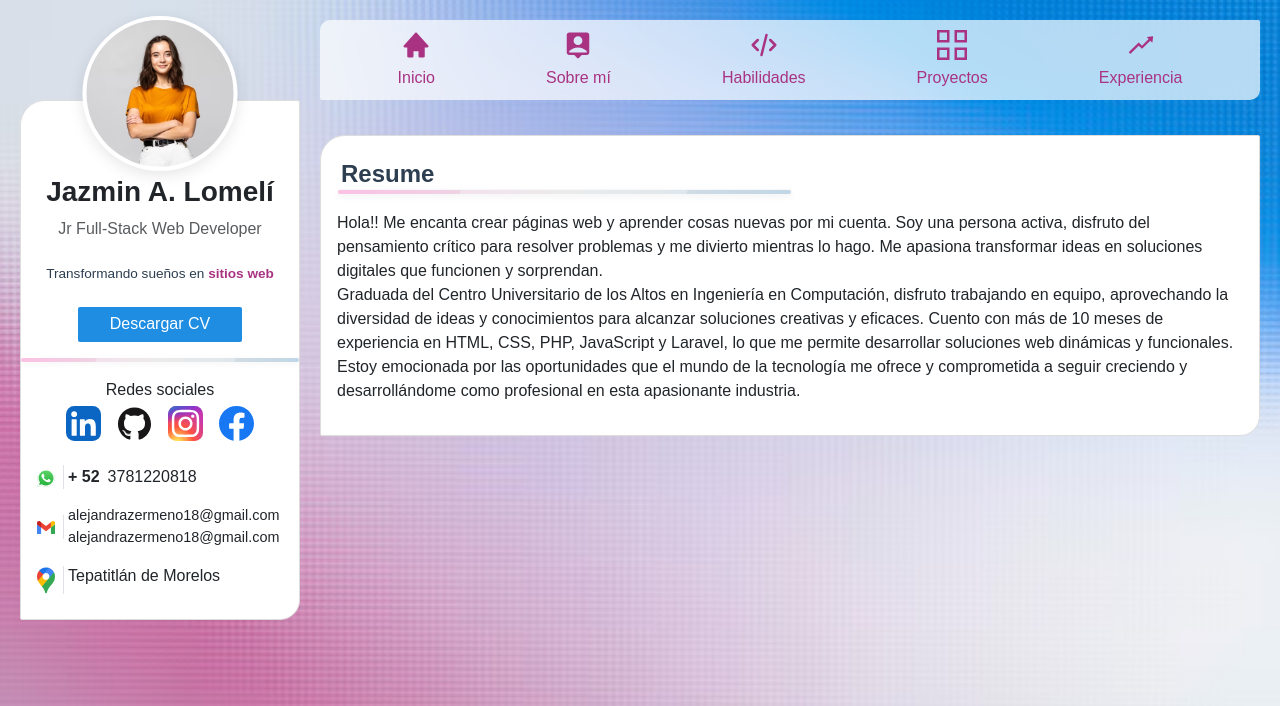
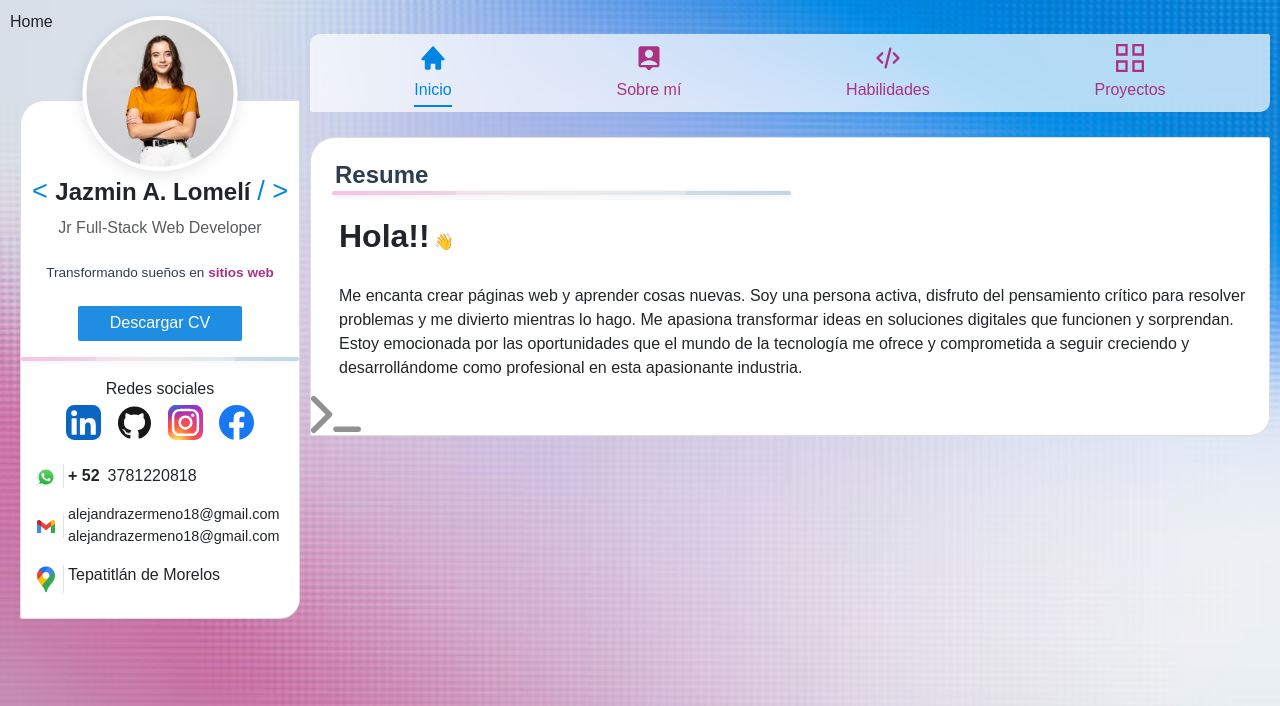
Before and after one commit to jazminAlejandraLomeli/Portafolio, a PHP site: page /Portafolio/ in a window 1280 px wide. Shown: the top 706 px of the page. Run offline with PHP 8.4, Linux system fonts and the light colour scheme.

Commit message:
Plantilla de Experiencia y Proyectos

```diff
--- /dev/null
+++ b/Assets/Config/Get-url.php
@@ -0,0 +1,15 @@
+  <?php
+    function getURL()
+    {
+        $currentPath = trim($_SERVER['REQUEST_URI'], '/');
+        $segments = explode('/', $currentPath);
+        $currentPage = end($segments);
+
+        // Si solo es "Portafolio", asumimos que es Home
+        if ($currentPage === "Portafolio" || $currentPage === "") {
+            $currentPage = "Home";
+        }
+
+        return $currentPage;
+    }
+    ?>
--- a/Assets/Css/Cards.css
+++ b/Assets/Css/Cards.css
@@ -14,5 +14,5 @@
   padding: 10px;
   margin-bottom: 20px;
     /* box-shadow: 0 4px 15px rgba(0, 0, 0, 0.1); */
-
+padding: 15px 20px 15px 20px ;
 }
--- a/Assets/Css/Main.css
+++ b/Assets/Css/Main.css
@@ -7,10 +7,11 @@
 
 body {
   margin: 10px;
-  padding: 10px;
+  /* padding: 10px; */
 }
 
 .layout {
+  margin-top: 0;
   display: flex;
 }
 
@@ -28,11 +29,12 @@ body {
 /* Contenido en escritorio */
 .contenido {
   flex: 1;
-  margin-left: 300px; /* deja espacio al sidebar */
-  padding: 10px;
+  margin-left: 300px;
+  /* padding: 10px; */
 }
+
 .main-cont {
-  margin-top: 35px;
+  margin-top: 25px;
 }
 
 /* 📱 En móviles el sidebar pasa arriba y el contenido abajo */
@@ -97,6 +99,11 @@ body {
   /* font-family: "Muli", sans-serif; */
 }
 
+.title span{
+  font-size: 1.7rem;
+  color: var(--color-blue-2);
+   font-weight: 400;
+}
 
 @media screen and (min-width: 769px) and (max-width: 841px) {
   .border-end > svg {
@@ -137,3 +144,18 @@ body {
     text-align: justify;
   }
 }
+
+
+
+
+
+
+
+.intro::first-letter {
+  font-size: 2.5em;      /* Más grande */
+  font-weight: bold;     /* Negrita */
+  color: var(--color-blue-2);        /* Color distinto */
+  float: left;           /* Que se alinee tipo "drop cap" */
+  margin-right: 5px;     /* Espacio con el texto */
+  line-height: 1;        /* Ajusta la altura */
+}
--- a/Assets/Css/Navigation.css
+++ b/Assets/Css/Navigation.css
@@ -18,6 +18,16 @@
   align-items: center;
   gap: 6px; /* espacio entre icono y texto */
   transition: color 0.3s ease;
+}
+
+/* Opcion del meni activa*/
+.menu a.active svg,
+.menu a.active span {
+  color: var(--color-blue-2);
+}
+/* Mostrar línea también cuando está activo */
+.menu a.active::after {
+  width: 100%;
 }
 
 /* Animación con subrayado elegante */
@@ -50,21 +60,18 @@
 }
 
 @media (max-width: 575.98px) {
-   .menu a span {
+  .menu a span {
     display: none; /* oculta el texto */
     margin-bottom: 5px;
   }
 
-  .menu{
+  .menu {
     padding: 10px 0;
   }
 
-
   .menu a::after {
-
-  bottom: -10px;
-
-}
+    bottom: -10px;
+  }
   /* .menu a svg {
     width: 40px !important;
     height: 40px !important;
--- a/Assets/Css/Personal-Data.css
+++ b/Assets/Css/Personal-Data.css
@@ -67,13 +67,13 @@ a.maps {
   display: inline-block;
 }
 
-.modern-title h1 span {
+.modern-title h1 .animation {
   /* color: #16a085; */
   color: var(--color-Pink);
   position: relative;
 }
 
-.modern-title h1 span::after {
+.modern-title h1 .animation::after {
   content: "";
   position: absolute;
   width: 100%;
@@ -87,7 +87,7 @@ a.maps {
   transition: transform 0.5s ease-in-out;
 }
 
-.modern-title h1 span:hover::after {
+.modern-title h1 .animation:hover::after {
   transform: scaleX(1);
 }
 
--- a/Views/Helpers/scripts.php
+++ b/Views/Helpers/scripts.php
@@ -4,3 +4,12 @@
 <link rel="stylesheet" href="/Portafolio/Assets/Css/Main.css" />
 <link rel="stylesheet" href="/Portafolio/Assets/Css/Normalice.css" />
 <link rel="stylesheet" href="/Portafolio/Assets/Css/Root.css" />
+
+<?php
+require_once("../Assets/Config/Get-url.php");
+?>
+
+<?php
+$currentPage = getURL();
+echo $currentPage
+?>
--- a/Views/Home.php
+++ b/Views/Home.php
@@ -5,63 +5,78 @@
     <meta charset="UTF-8">
     <meta name="viewport" content="width=device-width, initial-scale=1.0">
     <!-- Styles  -->
-
     <?php
-    require_once("Views/Helpers/scripts.php")
+    require("./Helpers/scripts.php")
     ?>
-
-    <title>Document</title>
-
-
-
-
+    <title>Home</title>
 </head>
 
 <body>
+
+
 
     <div class="layout">
         <!-- Contenedor de datos personales  -->
         <aside class="sidebar">
             <?php
-            require_once("Views/Layouts/Personal-data.php")
+            require_once("./Layouts/Personal-data.php")
             ?>
-
         </aside>
 
         <main class="contenido">
             <!-- Navegacion de la pagina  -->
             <?php
-            require_once("Views/Layouts/Navigation.php")
+            require_once("./Layouts/Navigation.php")
             ?>
 
 
             <!-- Contenido de la vista -->
-            <div class="card_style p-3 main-cont ">
+            <div class="card_style  main-cont  position-relative">
 
                 <div class=" p-0 m-0">
-
                     <div class="modern-title mb-0 mt-2 px-0 ps-1 text-start">
                         <h1 class="fw-bolder title m-0"> Resume</h1>
                     </div>
+                    <hr class="hr-chingon w-50 border">
+                </div>
 
-                    <hr class="hr-chingon w-50 border">
+                <div class="col-12 mx-2">
+
+                    <p class="sm-text-justify">
+                        <b class="fs-2">Hola!!</b> 👋
+                        <br>
+                        <br>
+                        Me encanta crear páginas web y aprender cosas nuevas.
+                        Soy una persona activa, disfruto del pensamiento crítico para resolver problemas y me divierto mientras lo hago.
+                        Me apasiona transformar ideas en soluciones digitales que funcionen y sorprendan.
+
+                        <br>
+
+                        Estoy emocionada por las oportunidades que el mundo de la tecnología me ofrece y comprometida a seguir creciendo y desarrollándome como profesional en esta apasionante industria.
+                    </p>
+
+
+
+
+
+                    <br>
 
                 </div>
-                <div class="col-12">
+                <div class="position-absolute bottom-0 start-0 opacity-50 ">
 
-                    <p class="sm-text-justify">
-                        Hola!! Me encanta crear páginas web y aprender cosas nuevas por mi cuenta. Soy una persona activa, disfruto del pensamiento crítico para resolver problemas y me divierto mientras lo hago. Me apasiona transformar ideas en soluciones digitales que funcionen y sorprendan.
-                        <br>
-                        Graduada del Centro Universitario de los Altos en Ingeniería en Computación, disfruto trabajando en equipo, aprovechando la diversidad de ideas y conocimientos para alcanzar soluciones creativas y eficaces. Cuento con más de 10 meses de experiencia en HTML, CSS, PHP, JavaScript y Laravel, lo que me permite desarrollar soluciones web dinámicas y funcionales. Estoy emocionada por las oportunidades que el mundo de la tecnología me ofrece y comprometida a seguir creciendo y desarrollándome como profesional en esta apasionante industria.
-                    </p>
+                    <svg xmlns="http://www.w3.org/2000/svg"
+                        width="50" height="38.888888888888886" viewBox="0 0 18 14">
+                        <path fill="currentColor" d="m5.243 6.657l-4.95-4.95A1 1 0 1 1 1.707.293L7.364 5.95a1 1 0 0 1 0 1.414l-5.657 5.657a1 1 0 1 1-1.414-1.414zM9 11h8a1 1 0 0 1 0 2H9a1 1 0 0 1 0-2" />
+                    </svg>
                 </div>
+            </div>
+
+            <!-- Fin de contenido de la vista -->
 
 
-            </div>
 
         </main>
     </div>
-
 </body>
 
 </html>
--- a/Views/Layouts/Navigation.php
+++ b/Views/Layouts/Navigation.php
@@ -1,8 +1,8 @@
  <div class="navigation m-2 m-sm-0 px-3">
      <ul class="mx-2 list-unstyled d-flex justify-content-around align-items-between gap-1 mb-0">
          <li class="menu ">
-             <a href="/Portafolio" class="text-decoration-none d-flex flex-column align-items-center ">
-                 <svg xmlns="http://www.w3.org/2000/svg" width="30" height="30" viewBox="0 0 24 24">
+             <a href="/Portafolio" class="text-decoration-none d-flex flex-column align-items-center <?php echo ($currentPage == 'Home') ? 'active' : ''; ?>">
+                 <svg xmlns=" http://www.w3.org/2000/svg" width="28" height="28" viewBox="0 0 24 24">
                      <path fill="currentColor" d="m21.743 12.331l-9-10c-.379-.422-1.107-.422-1.486 0l-9 10a1 1 0 0 0-.17 1.076c.16.361.518.593.913.593h2v7a1 1 0 0 0 1 1h3a1 1 0 0 0 1-1v-4h4v4a1 1 0 0 0 1 1h3a1 1 0 0 0 1-1v-7h2a.998.998 0 0 0 .743-1.669" />
                  </svg>
                  <span>Inicio</span>
@@ -10,9 +10,9 @@
 
          </li>
          <li class="menu">
-             <a href="/About" class="text-decoration-none d-flex flex-column align-items-center">
+             <a href="/Portafolio/About" class="text-decoration-none d-flex flex-column align-items-center <?php echo ($currentPage == 'About') ? 'active' : ''; ?>">
 
-                 <svg xmlns="http://www.w3.org/2000/svg" width="30" height="30" viewBox="0 0 24 24">
+                 <svg xmlns="http://www.w3.org/2000/svg" width="28" height="28" viewBox="0 0 24 24">
                      <path fill="currentColor" d="M9 20H5q-.825 0-1.412-.587T3 18V4q0-.825.588-1.412T5 2h14q.825 0 1.413.588T21 4v14q0 .825-.587 1.413T19 20h-4l-2.3 2.3q-.15.15-.325.213t-.375.062t-.375-.062t-.325-.213zm3-8q1.45 0 2.475-1.025T15.5 8.5t-1.025-2.475T12 5T9.525 6.025T8.5 8.5t1.025 2.475T12 12m-7 6h14v-1.15q-1.35-1.325-3.137-2.087T12 14t-3.863.763T5 16.85z" />
                  </svg>
                  <span>Sobre mí</span>
@@ -20,26 +20,29 @@
          </li>
          <li class="menu">
              <a href="#about" class="text-decoration-none d-flex flex-column align-items-center">
-                 <svg xmlns="http://www.w3.org/2000/svg" width="30" height="30" viewBox="0 0 24 24">
+                 <svg xmlns="http://www.w3.org/2000/svg" width="28" height="28" viewBox="0 0 24 24">
                      <path fill="none" stroke="currentColor" stroke-linecap="round" stroke-linejoin="round" stroke-width="2" d="m7 8l-4 4l4 4m10-8l4 4l-4 4M14 4l-4 16" />
                  </svg>
                  <span>Habilidades</span></a>
          </li>
+         <!-- <li class="menu">
+
+             <a href="/Portafolio/Experience" class="text-decoration-none d-flex flex-column align-items-center <?php echo ($currentPage == 'Experience') ? 'active' : ''; ?>">
+
+                 <svg xmlns="http://www.w3.org/2000/svg" width="28" height="28" viewBox="0 0 1024 1024">
+                     <path fill="currentColor" d="m917 211.1l-199.2 24c-6.6.8-9.4 8.9-4.7 13.6l59.3 59.3l-226 226l-101.8-101.7c-6.3-6.3-16.4-6.2-22.6 0L100.3 754.1a8.03 8.03 0 0 0 0 11.3l45 45.2c3.1 3.1 8.2 3.1 11.3 0L433.3 534L535 635.7c6.3 6.2 16.4 6.2 22.6 0L829 364.5l59.3 59.3a8.01 8.01 0 0 0 13.6-4.7l24-199.2c.7-5.1-3.7-9.5-8.9-8.8" />
+                 </svg>
+                 <span>Experiencia</span></a>
+         </li> -->
          <li class="menu">
-             <a href="#about" class="text-decoration-none d-flex flex-column align-items-center">
-                 <svg xmlns="http://www.w3.org/2000/svg" width="30" height="30" viewBox="0 0 24 24">
+             <a href="/Portafolio/Experience" class="text-decoration-none d-flex flex-column align-items-center <?php echo ($currentPage == 'Experience') ? 'active' : ''; ?>">
+
+                 <svg xmlns="http://www.w3.org/2000/svg" width="28" height="28" viewBox="0 0 24 24">
                      <path fill="none" stroke="currentColor" stroke-width="2" d="M9 15v8H1v-8zm14 0v8h-8v-8zM9 1v8H1V1zm14 0v8h-8V1z" />
                  </svg>
                  <span>Proyectos</span></a>
          </li>
-         <li class="menu">
 
-             <a href="#about" class="text-decoration-none d-flex flex-column align-items-center">
-                 <svg xmlns="http://www.w3.org/2000/svg" width="30" height="30" viewBox="0 0 1024 1024">
-                     <path fill="currentColor" d="m917 211.1l-199.2 24c-6.6.8-9.4 8.9-4.7 13.6l59.3 59.3l-226 226l-101.8-101.7c-6.3-6.3-16.4-6.2-22.6 0L100.3 754.1a8.03 8.03 0 0 0 0 11.3l45 45.2c3.1 3.1 8.2 3.1 11.3 0L433.3 534L535 635.7c6.3 6.2 16.4 6.2 22.6 0L829 364.5l59.3 59.3a8.01 8.01 0 0 0 13.6-4.7l24-199.2c.7-5.1-3.7-9.5-8.9-8.8" />
-                 </svg>
-                 <span>Experiencia</span></a>
-         </li>
 
      </ul>
  </div>
--- a/Views/Layouts/Personal-data.php
+++ b/Views/Layouts/Personal-data.php
@@ -6,13 +6,13 @@
 
      <!-- Contenido del card con padding-top para dar espacio a la imagen -->
      <div class="card-content">
-         <h3 class="mt-4 fw-semibold">Jazmin A. Lomelí</h4>
+         <h3 class="mt-4 fw-semibold title"> <span> < </span>Jazmin A. Lomelí <span> / > </span></h4>
              <p class="text-muted">Jr Full-Stack Web Developer</p>
              <!-- <p class="phrase"> <i> "Transformando sueños en sitios web "</i></p> -->
      </div>
 
      <div class="modern-title mx-2 my-0 text-center mb-3">
-         <h1 class="phrase fw-normal">Transformando sueños en <span class="fw-bold">sitios web</span></h1>
+         <h1 class="phrase fw-normal">Transformando sueños en <span class="fw-bold animation">sitios web</span></h1>
      </div>
 
      <!-- Descargar cv  -->
```
Also changed, not shown: Assets/Css/Experience/Index.css (added, +21 -0 lines), Views/About.php (+44 -21 lines), Views/Carrousel/example.php (added, +67 -0 lines), Views/Experience.php (added, +99 -0 lines), .htaccess, Index2.php (renamed from Index.php).
